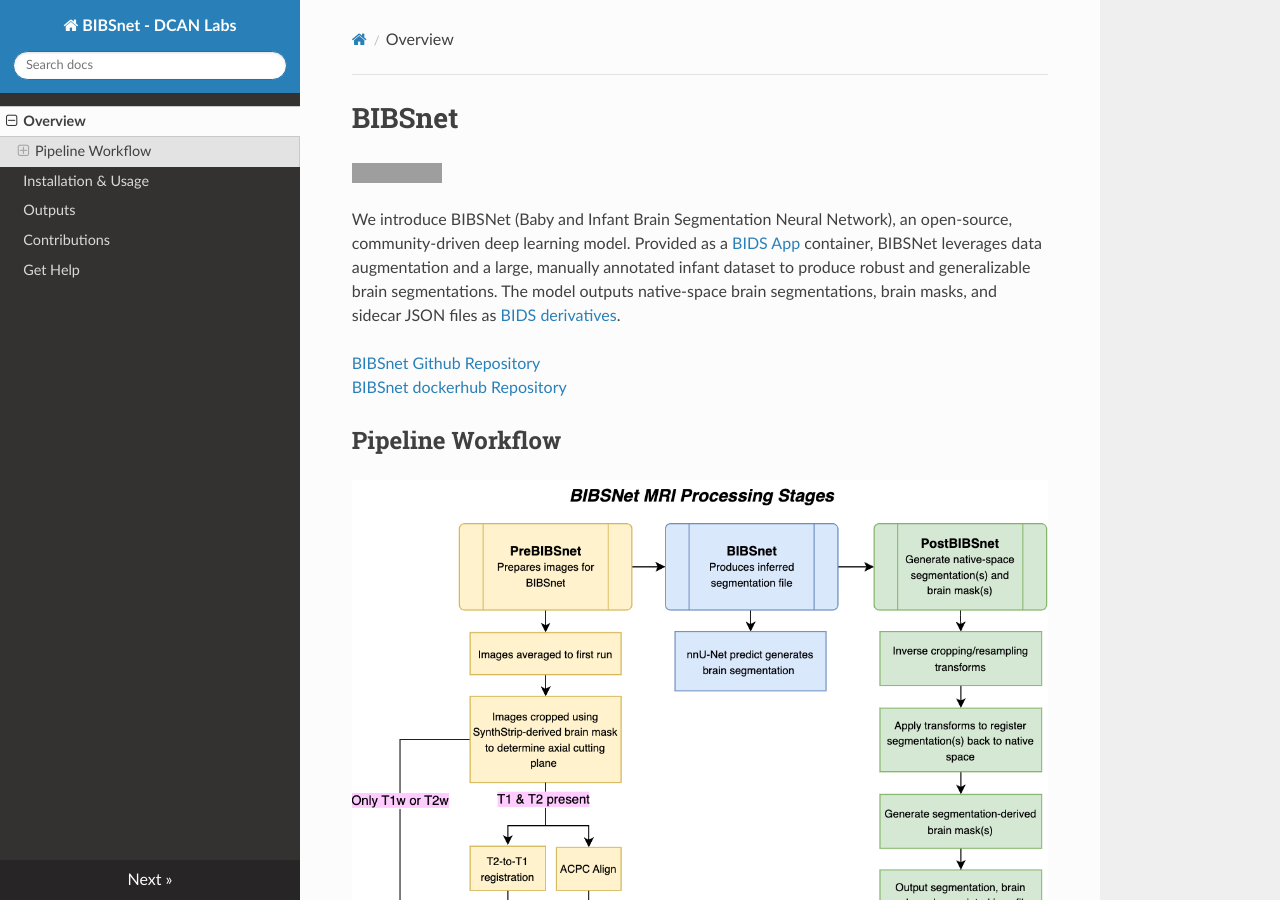
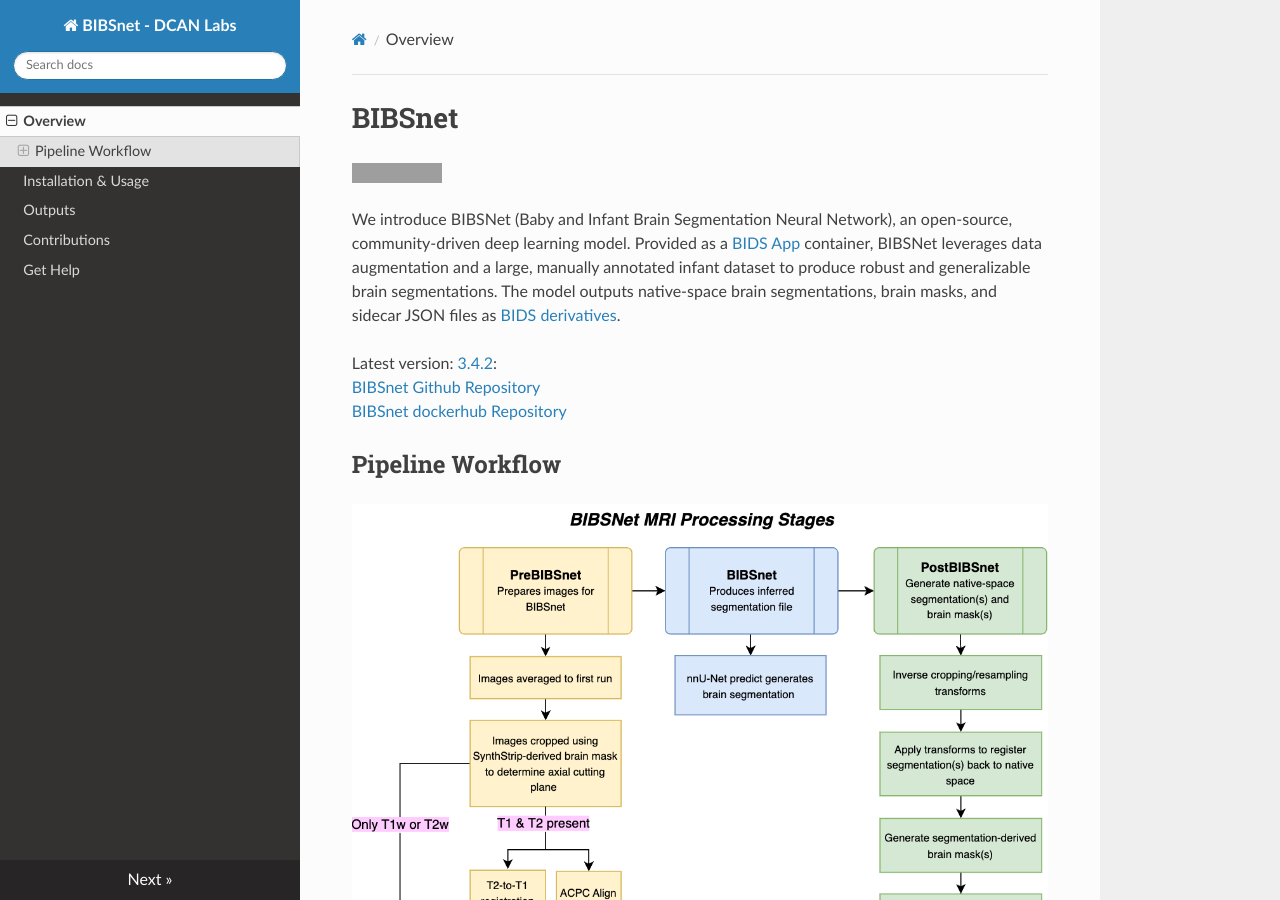
Before and after one commit to DCAN-Labs/BIBSnet, an MkDocs documentation site: the page built from docs/index.md, in a window 1280 px wide and 900 px high. Built offline with MkDocs 1.6.1, drawn with Linux system fonts in a browser that asks for light colours; nearby versions of some CDN libraries; grey boxes are pictures that could not be loaded.

Commit message:
Update index.md
add latest version number

```diff
--- a/docs/index.md
+++ b/docs/index.md
@@ -4,8 +4,10 @@
 
 We introduce BIBSNet (Baby and Infant Brain Segmentation Neural Network), an open-source, community-driven deep learning model. Provided as a [BIDS App](https://bids-apps.neuroimaging.io/about/) container, BIBSNet leverages data augmentation and a large, manually annotated infant dataset to produce robust and generalizable brain segmentations. The model outputs native-space brain segmentations, brain masks, and sidecar JSON files as [BIDS derivatives](https://bids-specification.readthedocs.io/en/stable/derivatives/introduction.html).
 
+Latest version: [3.4.2](https://github.com/DCAN-Labs/BIBSnet/releases/tag/3.4.2):
 [BIBSnet Github Repository](https://github.com/DCAN-Labs/BIBSnet)<br>
 [BIBSnet dockerhub Repository](https://hub.docker.com/repository/docker/dcanumn/bibsnet/)
+
 
 
 ## Pipeline Workflow
```
